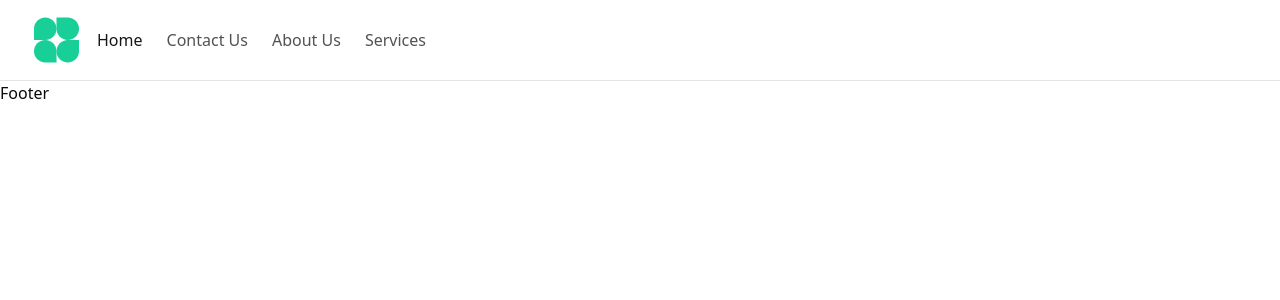
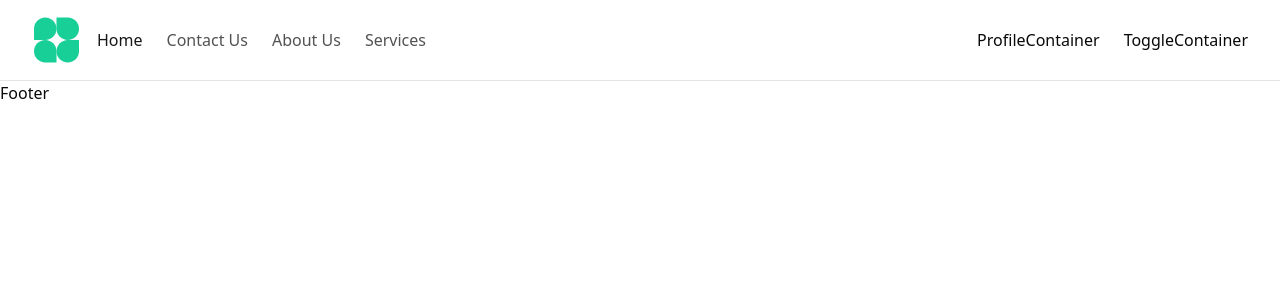
Before and after one commit to anthonyjV1/AI-Mock-Interview-App, a React (Vite) app: page / in a window 1280 px wide. Shown: the top 300 px of the page. Built offline with nearby package versions, Linux system fonts and the light colour scheme; no server answers.

Commit message:
small changes

```diff
--- a/src/components/ui/header.tsx
+++ b/src/components/ui/header.tsx
@@ -3,6 +3,9 @@ import { useAuth } from "@clerk/clerk-react"
 import { Container } from "./container"
 import {LogoContainer} from "./logo-container"
 import {NavigationRoutes} from "./navigation-routes"
+import { NavLink } from "react-router-dom"
+import { ProfileContainer } from "./profile-container"
+import { ToggleContainer } from "./toggle-container"
 
 export const Header = () => {
   const{userId} = useAuth()
@@ -16,9 +19,22 @@ export const Header = () => {
           {/* navigation section*/}
           <nav className="hidden md:flex items-center gap-3">
           <NavigationRoutes />
+          {userId && (
+            <NavLink
+            to={"/generate"}
+            className={({isActive}) => cn("text-base text-neutral-600", isActive && "text-neutral-900 fontsemibold")}>
+              Take An Interview
+          </NavLink>
+          )}
   </nav>
 
           {/* profile section */}
+          <div className="ml-auto flex items-center gap-6">
+            {/* profile section */}
+              <ProfileContainer />
+            {/* mobile toggle section */}
+            <ToggleContainer />
+          </div>
         </div>
       </Container>
     </header>
--- /dev/null
+++ b/src/components/ui/profile-container.tsx
@@ -0,0 +1,6 @@
+
+export const ProfileContainer = () => {
+  return (
+    <div>ProfileContainer</div>
+  )
+}
--- /dev/null
+++ b/src/components/ui/toggle-container.tsx
@@ -0,0 +1,6 @@
+
+export const ToggleContainer = () => {
+  return (
+    <div>ToggleContainer</div>
+  )
+}
```
